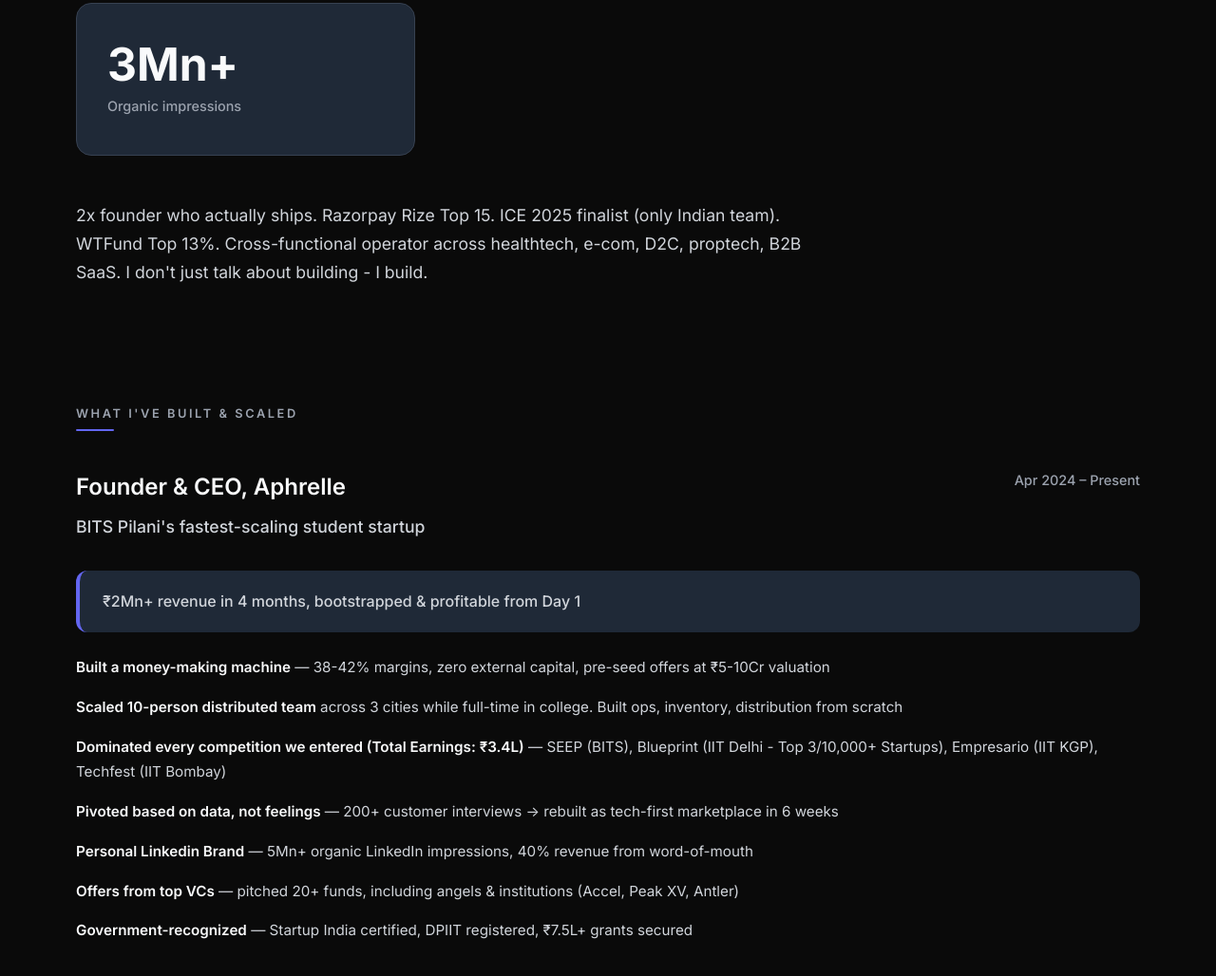
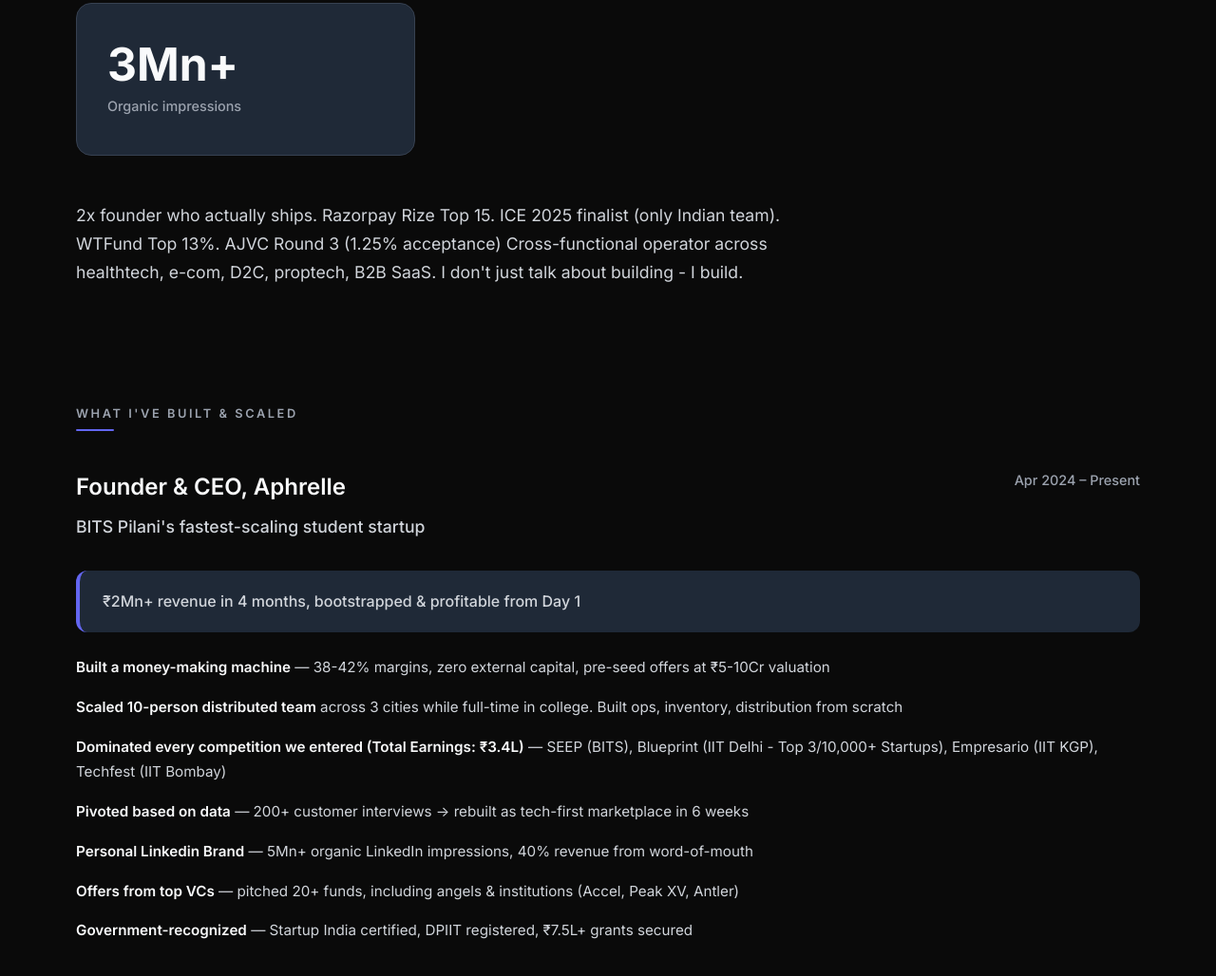
Before and after one commit to sohammehta06/profile, a plain HTML site: page index.html in a window 1280 px wide. Shown: the part 742-1770 px from the top of the page at 95% size. Drawn offline with Linux system fonts and the light colour scheme.

Commit message:
Refine text in index.html for clarity and detail

```diff
--- a/index.html
+++ b/index.html
@@ -545,7 +545,7 @@
                 </div>
             </div>
             <p style="color: var(--text-secondary); font-size: 1.1rem; line-height: 1.7; max-width: 800px;">
-                2x founder who actually ships. Razorpay Rize Top 15. ICE 2025 finalist (only Indian team). WTFund Top 13%.
+                2x founder who actually ships. Razorpay Rize Top 15. ICE 2025 finalist (only Indian team). WTFund Top 13%. AJVC Round 3 (1.25% acceptance)
                 Cross-functional operator across healthtech, e-com, D2C, proptech, B2B SaaS. I don't just talk about building - I build.
             </p>
         </section>
@@ -569,7 +569,7 @@
                     <li><strong>Built a money-making machine</strong> — 38-42% margins, zero external capital, pre-seed offers at ₹5-10Cr valuation</li>
                     <li><strong>Scaled 10-person distributed team</strong> across 3 cities while full-time in college. Built ops, inventory, distribution from scratch</li>
                     <li><strong>Dominated every competition we entered (Total Earnings: ₹3.4L)</strong> — SEEP (BITS), Blueprint (IIT Delhi - Top 3/10,000+ Startups), Empresario (IIT KGP), Techfest (IIT Bombay)</li>
-                    <li><strong>Pivoted based on data, not feelings</strong> — 200+ customer interviews → rebuilt as tech-first marketplace in 6 weeks</li>
+                    <li><strong>Pivoted based on data</strong> — 200+ customer interviews → rebuilt as tech-first marketplace in 6 weeks</li>
                     <li><strong>Personal Linkedin Brand</strong> — 5Mn+ organic LinkedIn impressions, 40% revenue from word-of-mouth</li>
                     <li><strong>Offers from top VCs</strong> — pitched 20+ funds, including angels & institutions (Accel, Peak XV, Antler)</li>
                     <li><strong>Government-recognized</strong> — Startup India certified, DPIIT registered, ₹7.5L+ grants secured</li>
```
